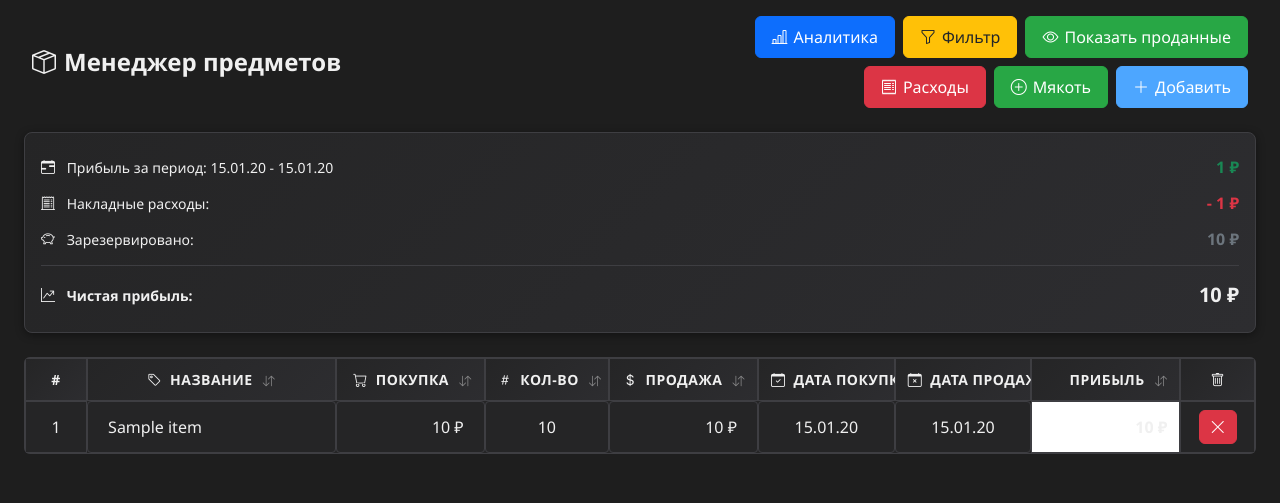
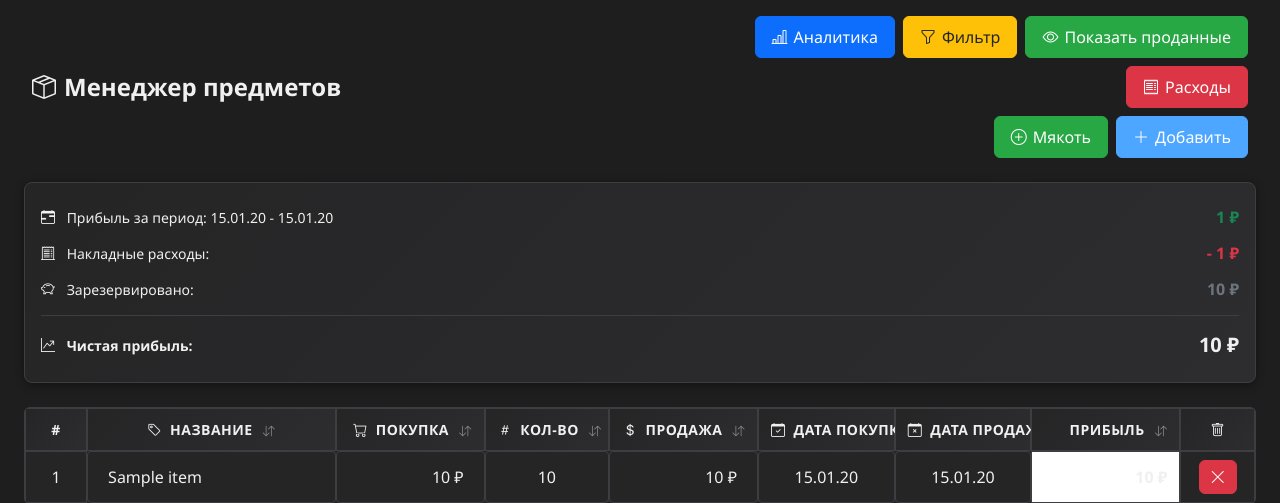
Before and after one commit to obkaiter/SCTradeManager, a Django app: template items/templates/items/item_list.html in a window 1280 px wide. Shown: the top 503 px of the page. Run offline with Django 3.2, Linux system fonts and the light colour scheme; the template is opened without the code that fills it: most values are stand-ins (such as "Sample title", 1, 10 or a date in 2020).

Commit message:
Закреплены кнопки "Мякоть", "Добавить" во второй строке

```diff
--- a/items/templates/items/item_list.html
+++ b/items/templates/items/item_list.html
@@ -13,8 +13,8 @@
         <h2 class="mb-0"><i class="bi bi-box-seam me-2"></i>Менеджер предметов</h2>
     </div>
     <div class="col-md-6">
-        <!-- Кнопки действий -->
-        <div class="d-flex justify-content-end gap-2 flex-wrap">
+        <!-- Кнопки действий - строка 1 -->
+        <div class="d-flex justify-content-end gap-2 flex-wrap mb-2">
             <a href="#" id="analyticsLink" class="btn btn-info">
                 <i class="bi bi-bar-chart-line"></i>
                 <span class="d-none d-sm-inline">Аналитика</span>
@@ -31,6 +31,9 @@
                 <i class="bi bi-receipt"></i>
                 <span class="d-none d-sm-inline">Расходы</span>
             </button>
+        </div>
+        <!-- Кнопки действий - строка 2 (зафиксированные) -->
+        <div class="d-flex justify-content-end gap-2 flex-wrap">
             <button type="button" class="btn btn-success" data-bs-toggle="modal" data-bs-target="#fleshModal" id="openFleshBtn">
                 <i class="bi bi-plus-circle"></i>
                 <span class="d-none d-sm-inline">Мякоть</span>
```
